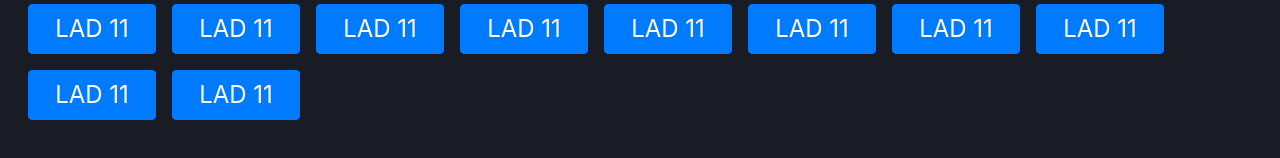
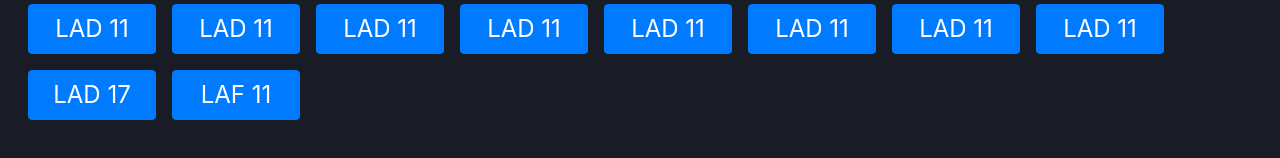
Before and after one commit to luispc111/PlanesDeEstudio, a React (Create React App) app: page / in a window 1280 px wide. Shown: the part 270-428 px from the top of the page. Built offline with nearby package versions, Linux system fonts and the light colour scheme.

Commit message:
Filtro de carreras funcionando

```diff
--- a/src/components/PlanesDeEstudio/PlanesDeEstudio.js
+++ b/src/components/PlanesDeEstudio/PlanesDeEstudio.js
@@ -3,17 +3,20 @@ import { Button, Col, Container, Row, FormControl, InputGroup } from 'react-boot
 
 const PlanesDeEstudio = () => {
   const [planesDeEstudio, setPlanesDeEstudio] = useState([]);
+  // const [listaFiltrada, setListaFiltrada] = useState([]);
+
+  const [filtroCarreras, setFiltroCarreras] = useState('');
 
   useEffect(() => {
     let planes = [
       {nombre: 'ITC 11', clave: 'itc_11',},
       {nombre: 'LAD 11', clave: 'lad_11',},
+      {nombre: 'LAD 17', clave: 'lad_17',},
       {nombre: 'LAD 11', clave: 'lad_11',},
       {nombre: 'LAD 11', clave: 'lad_11',},
       {nombre: 'LAD 11', clave: 'lad_11',},
       {nombre: 'LAD 11', clave: 'lad_11',},
-      {nombre: 'LAD 11', clave: 'lad_11',},
-      {nombre: 'LAD 11', clave: 'lad_11',},
+      {nombre: 'LAF 11', clave: 'laf_11',},
       {nombre: 'LAD 11', clave: 'lad_11',},
       {nombre: 'LAD 11', clave: 'lad_11',},
       {nombre: 'LAD 11', clave: 'lad_11',},
@@ -27,7 +30,13 @@ const PlanesDeEstudio = () => {
     ];
 
     setPlanesDeEstudio(planes);
+    // setListaFiltrada(planes);
   }, []);
+
+  // useEffect(() => {
+  //   // setFiltroCarreras(planesDeEstudio.filter(carrera => carrera.nombre.includes(filtroCarreras)))
+  //   // console.log(planesDeEstudio.map(val => val.nombre))
+  // }, [filtroCarreras]);
 
   return (
     <Container fluid>
@@ -44,11 +53,12 @@ const PlanesDeEstudio = () => {
           <FormControl
             placeholder="Ingresa tu carrera"
             aria-label="Clave del plan de estudio"
+            onChange={(event) => {setFiltroCarreras(event.target.value.toUpperCase())}}
           />
         </InputGroup>
       </Row>
       <Row className="mb-3" width ="100%">
-        {planesDeEstudio.sort((a, b) => (a.nombre).localeCompare(b.nombre)).map(({clave, nombre}, indice) => (
+        {planesDeEstudio.filter(carrera => carrera.nombre.includes(filtroCarreras)).sort((a, b) => (a.nombre).localeCompare(b.nombre)).map(({clave, nombre}, indice) => (
           <Button
             className="m-2 boton-carrera"
             key={indice}
```
